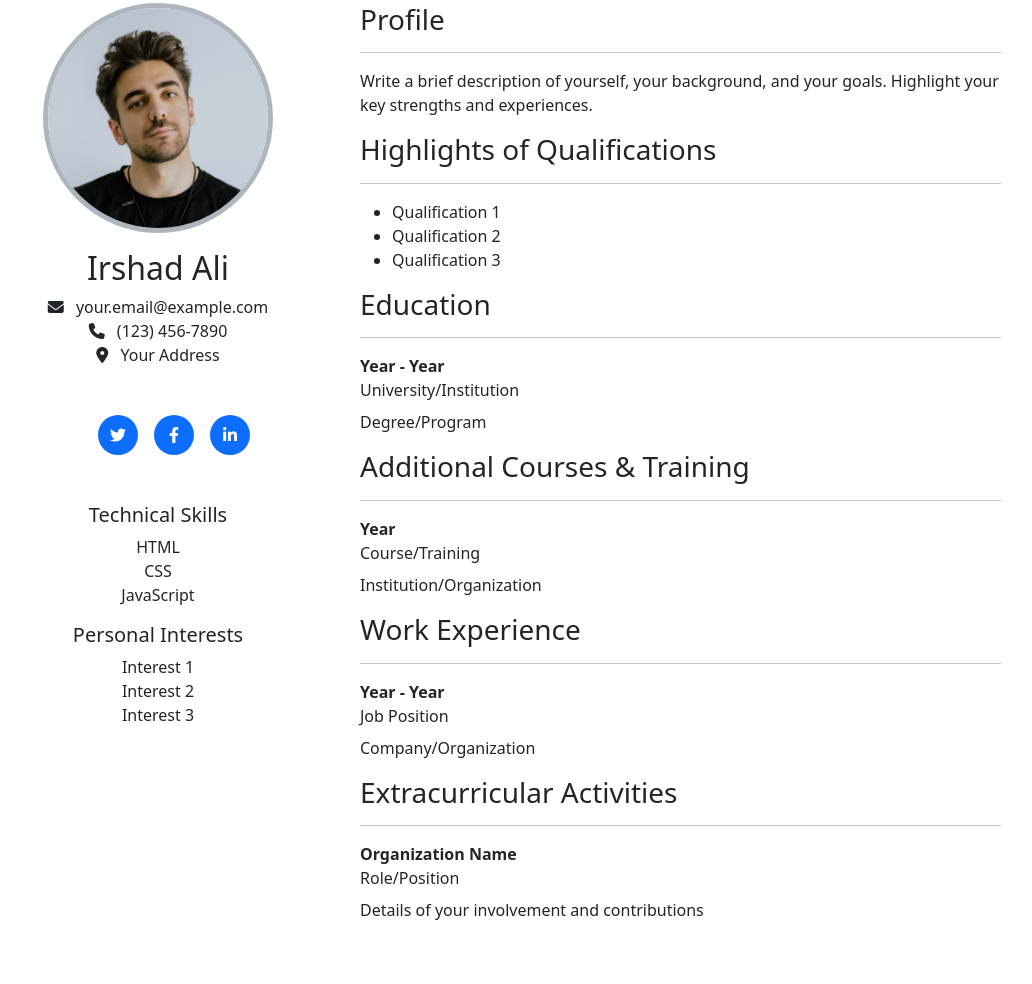
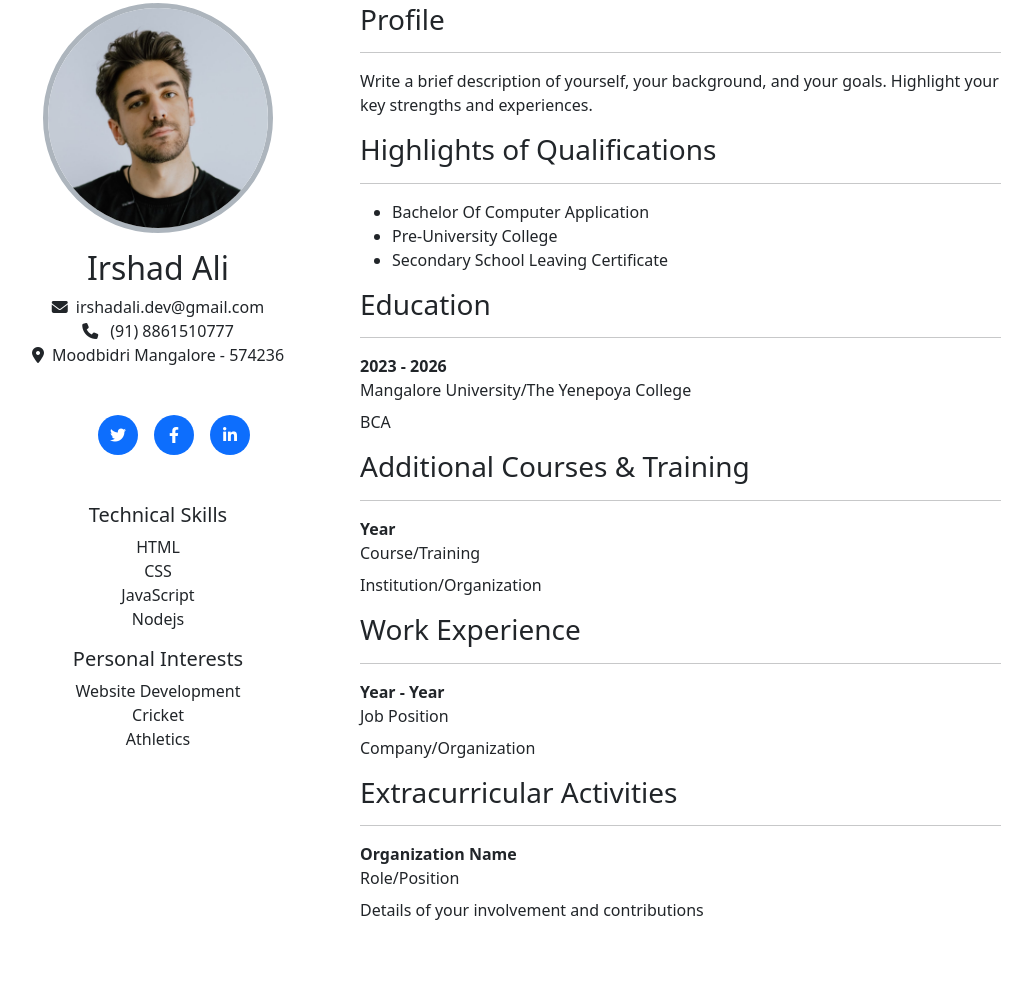
Before and after one commit to irshadali313/irshadali_dev, a plain HTML site: page index.html in a window 1280 px wide. Shown: the part 4819-5803 px from the top of the page, without its empty margins (102-1134 px from the left). Drawn offline with nearby package versions, Linux system fonts and the light colour scheme.

Commit message:
profile update

```diff
--- a/index.html
+++ b/index.html
@@ -212,9 +212,9 @@
           <img class="img-fluid rounded-circle border border-5 border-dark-subtle" src="images/profile-img.jpg" alt="profile-img">
           <h2 class="mt-3">Irshad Ali</h2>
           <ul class="list-unstyled contact-info">
-            <li><i class="fas fa-envelope me-2"></i> your.email@example.com</li>
-            <li><i class="fas fa-phone me-2"></i> (123) 456-7890</li>
-            <li><i class="fas fa-map-marker-alt me-2"></i> Your Address</li>
+            <li><i class="fas fa-envelope me-2"></i>irshadali.dev@gmail.com</li>
+            <li><i class="fas fa-phone me-2"></i> (91) 8861510777</li>
+            <li><i class="fas fa-map-marker-alt me-2"></i>Moodbidri Mangalore - 574236</li>
           </ul>
           <ul class="social-icons my-5 d-flex justify-content-center">
             <a href="#" class="bg-primary mx-2 text-white d-flex align-items-center justify-content-center text-decoration-none rounded-circle"><i class="fa-brands fa-twitter"></i></a>
@@ -226,13 +226,14 @@
             <li>HTML</li>
             <li>CSS</li>
             <li>JavaScript</li>
+            <li>Nodejs</li>
             <!-- Add or remove skills as needed -->
           </ul>
           <h5>Personal Interests</h5>
           <ul class="list-unstyled">
-            <li>Interest 1</li>
-            <li>Interest 2</li>
-            <li>Interest 3</li>
+            <li>Website Development</li>
+            <li>Cricket</li>
+            <li>Athletics</li>
             <!-- Add or remove interests as needed -->
           </ul>
         </div>
@@ -243,17 +244,17 @@
           <h3>Highlights of Qualifications</h3>
           <hr>
           <ul>
-            <li>Qualification 1</li>
-            <li>Qualification 2</li>
-            <li>Qualification 3</li>
+            <li>Bachelor Of Computer Application</li>
+            <li>Pre-University College</li>
+            <li>Secondary School Leaving Certificate</li>
             <!-- Add or remove qualifications as needed -->
           </ul>
           <h3>Education</h3>
           <hr>
           <dl>
-            <dt>Year - Year</dt>
-            <dd>University/Institution</dd>
-            <dd>Degree/Program</dd>
+            <dt>2023 - 2026</dt>
+            <dd>Mangalore University/The Yenepoya College</dd>
+            <dd>BCA</dd>
           </dl>
           <h3>Additional Courses & Training</h3>
           <hr>
```
